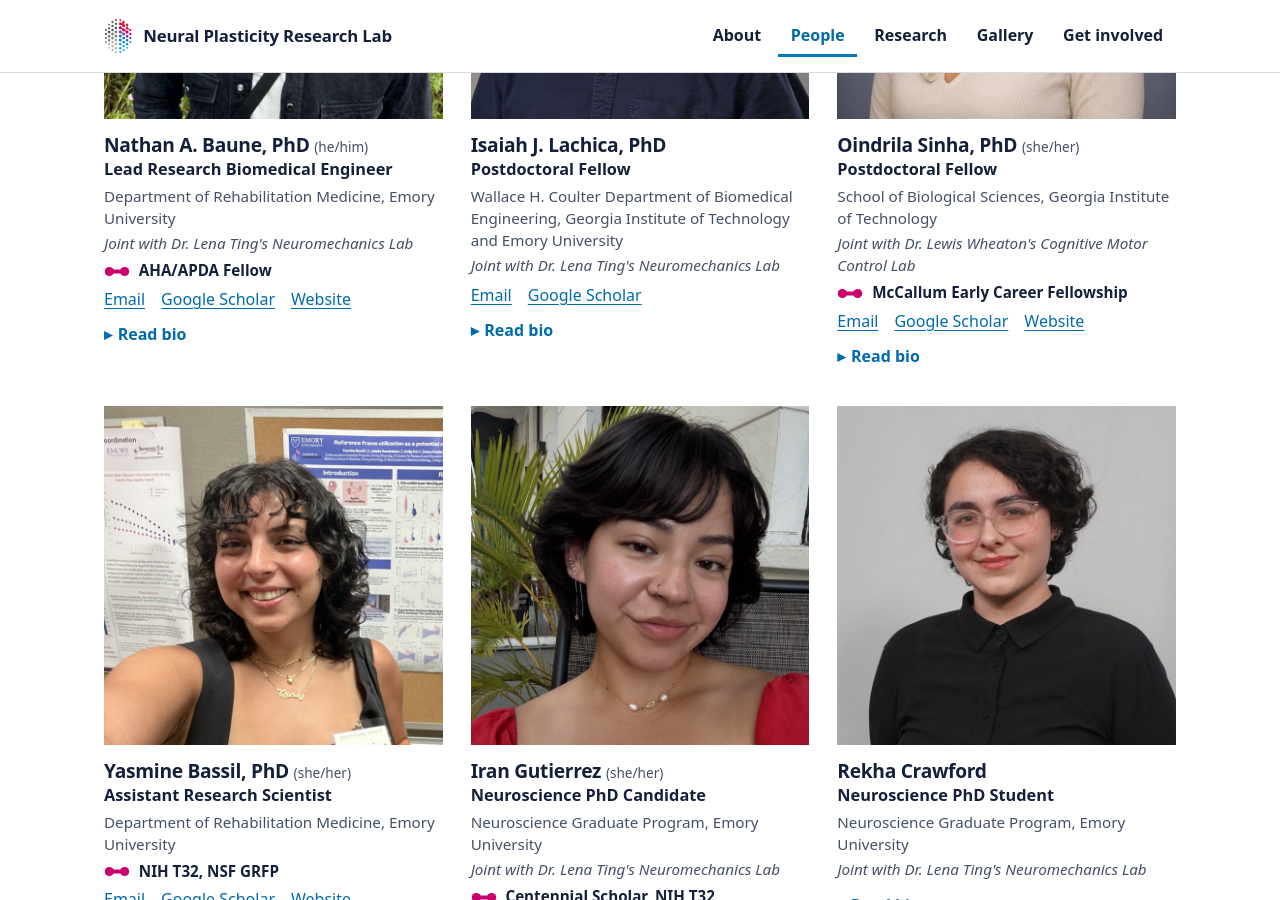
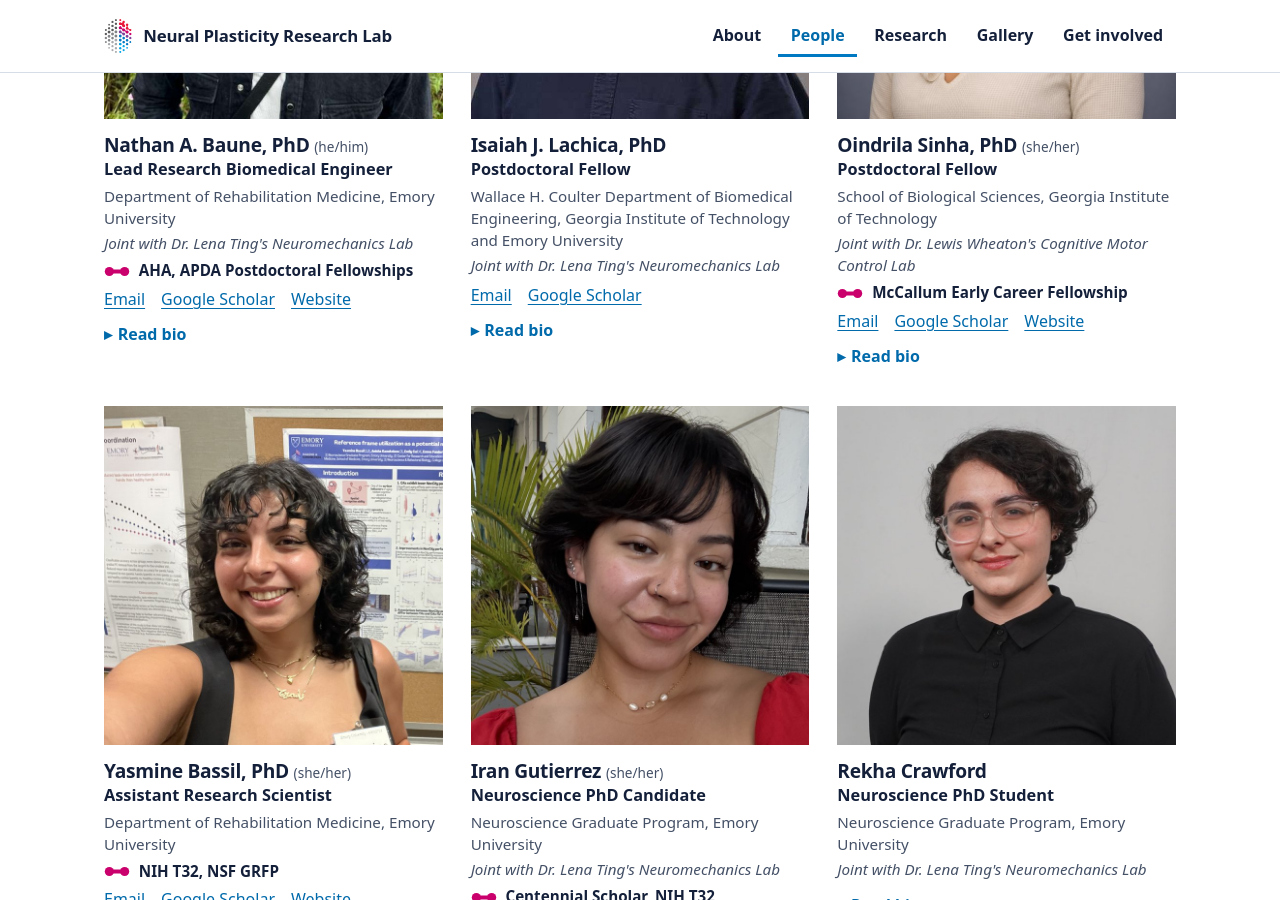
Before and after one commit to npresearchlab/npresearchlab.github.io, a Jekyll site: the page built from people.html, in a window 1280 px wide and 900 px high, scrolled down 1307 px. Built offline with Jekyll 4.4.1, drawn with Linux system fonts in a browser that asks for light colours; some web fonts are replaced.

Commit message:
People: Nathan's award line lists both fellowships
Co-Authored-By: Claude Opus 5.5 <noreply@anthropic.com>
Claude-Session: https://claude.ai/code/session_01A6YfpnrJqQKYAxW4w34cR4

```diff
--- a/_data/members.yml
+++ b/_data/members.yml
@@ -16,7 +16,7 @@
   group: Research staff, postdocs, and graduate students
   affiliation: Department of Rehabilitation Medicine, Emory University
   joint: Joint with Dr. Lena Ting's Neuromechanics Lab
-  honors: AHA/APDA Fellow
+  honors: AHA, APDA Postdoctoral Fellowships
   photo: /assets/img/people/nathan-baune.jpg
   links:
   - label: Email
```
